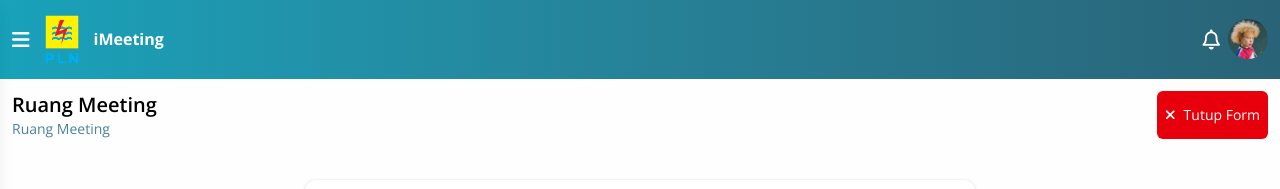
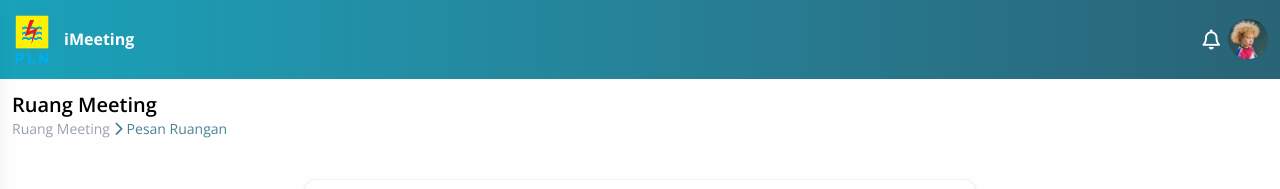
Before and after one commit to injanisgg/pln-icon-task, a React (Vite) app: page /form in a window 1280 px wide. Both pictures are taken after a click on the button "Pesan Ruangan". Shown: the top 189 px of the page. Built offline with nearby package versions, Linux system fonts and the light colour scheme; no server answers.

Commit message:
`Refactor UI components and layout for improved responsiveness and accessibility`

```diff
--- a/src/components/DashboardCard.jsx
+++ b/src/components/DashboardCard.jsx
@@ -26,7 +26,7 @@ export default function DashboardCard({ room, officeName }) {
   );
 
   return (
-    <div className="p-4 rounded-lg shadow-sm bg-[#F2F2F2] w-80">
+    <div className="p-4 rounded-lg shadow-sm bg-[#F2F2F2] w-full">
       <h3 className="text-sm text-gray-600">{room.roomName}</h3>
 
       {/* Donut chart persentase */}
--- a/src/components/FormBooking.jsx
+++ b/src/components/FormBooking.jsx
@@ -23,6 +23,9 @@ export default function FormBooking() {
   const [totalCost, setTotalCost] = useState(0);
   const [errors, setErrors] = useState({});
   const [showPopUp, setShowPopUp] = useState(false);
+
+  // cek apakah semua field sudah diisi
+  const isFormValid = unit && room && capacity && date && startTime && endTime && participants && consumptions && totalCost;
 
   // fetch master data
   useEffect(() => {
@@ -88,33 +91,14 @@ export default function FormBooking() {
     }
 
     setErrors(newErrors);
-    return Object.keys(newErrors).length === 0; // valid kalau ga ada error
+    return Object.keys(newErrors).length === 0;
   };
 
   // handlesubmit
   const handleSubmit = (e) => {
     e.preventDefault();
 
-    const parsedParticipants = Number(participants);
-    if (isNaN(parsedParticipants) || parsedParticipants <= 0) {
-      // handle error
-      return;
-    }
-
     if (!validateForm()) return;
-
-    const bookingData = {
-        unit,
-        room,
-        capacity,
-        date: date?.toISOString(),
-        startTime,
-        endTime,
-        participants: parsedParticipants,
-        consumptions,
-        totalCost,
-    };
-
     setShowPopUp(true);
   };
 
@@ -288,13 +272,15 @@ export default function FormBooking() {
         <button
           type="button"
           onClick={() => window.location.reload()}
-          className="px-4 py-2 border rounded-lg text-red-600"
+          className="px-4 py-2 hover:border hover:rounded-lg text-red-600 font-semibold"
         >
           Batal
         </button>
         <button
           type="submit"
-          className="px-4 py-2 bg-blue-600 text-white rounded-lg"
+          disabled={!isFormValid}
+          className={`px-4 py-2 font-semibold rounded-lg
+            ${isFormValid ? 'bg-primary text-white' : 'bg-gray-300 text-gray-500 cursor-not-allowed' }`}
         >
           Simpan
         </button>
--- a/src/components/Navbar.jsx
+++ b/src/components/Navbar.jsx
@@ -21,7 +21,9 @@ export default function Navbar({ onOpen }) {
       : <header className='bg-gradient-to-r from-first-blue to-second-blue p-3 text-white'>
           <div className="flex justify-between">
             <span className='flex items-center gap-3'>
-                <button onClick={onOpen} className="fa-solid fa-bars fa-lg"></button>
+                <button onClick={onOpen} className="block md:hidden">
+                  <i className="fa-solid fa-bars fa-lg"></i>
+                </button>
                 <img src={PLN_LOGO} alt="PLN LOGO" className='w-10' />
                 <h2 className='font-bold'>iMeeting</h2>
             </span>
--- a/src/pages/DashboardPage.jsx
+++ b/src/pages/DashboardPage.jsx
@@ -52,12 +52,12 @@ export default function DashboardPage() {
         {summary.map((unit, index) => (
           <div key={index}>
             {/* Unit Title */}
-            <h2 className="text-lg font-bold text-gray-500 mb-4 flex justify-center items-center gap-2">
+            <h2 className="text-lg font-bold text-gray-500 mb-4 flex justify-center md:justify-start items-center gap-2">
               <img src={Bolt} alt="bold" className="w-12" /> {unit.officeName}
             </h2>
 
             {/* Cards Grid */}
-            <div className="grid grid-cols-1 place-items-center sm:grid-cols-2 md:grid-cols-3 lg:grid-cols-4 gap-4">
+            <div className="grid grid-cols-1 place-items-center md:grid-cols-3 lg:grid-cols-4 gap-4">
               {unit.detailSummary.map((room, idxRoom) => (
                 <DashboardCard
                   key={idxRoom}
--- a/src/pages/FormPage.jsx
+++ b/src/pages/FormPage.jsx
@@ -2,11 +2,16 @@ import React, { useState } from 'react'
 import FormBooking from '../components/FormBooking'
 
 function FormPage() {
-  const [showFrom, setShowForm] = useState(false);
+  const [showForm, setShowForm] = useState(false);
 
   const handleButtonForm = () => {
-    setShowForm(prev => !prev)
-  }
+    setShowForm(true);
+  };
+
+  // dipanggil saat form submit atau batal
+  const handleCloseForm = () => {
+    setShowForm(false);
+  };
 
   return (
     <div className='p-3'>
@@ -14,16 +19,30 @@ function FormPage() {
       <div className="flex justify-between">
         <span>
           <h1 className='text-xl font-semibold'>Ruang Meeting</h1>
-          <p className='text-primary text-sm'>Ruang Meeting</p>
+          <span className='flex gap-1 items-center'>
+            <p className={`text-sm ${showForm ? 'text-gray-400' : 'text-primary'}`}>Ruang Meeting</p>
+            {showForm &&
+              <>
+                <i className='fa-solid fa-chevron-right fa-sm text-primary'></i>
+                <p className='text-sm text-primary'>Pesan Ruangan</p>
+              </>
+            }
+          </span>
         </span>
-        <button onClick={handleButtonForm} className={`flex items-center gap-2 text-white ${showFrom ? 'bg-red-600' : 'bg-primary'} p-2 rounded-md text-sm`}>
-          {showFrom ? <i className="fa-solid fa-xmark"></i> : <i className="fa-solid fa-plus"></i>}
-          {showFrom ? 'Tutup Form' : 'Pesan Ruangan'}
-        </button>
+
+        {!showForm && (
+          <button
+            onClick={handleButtonForm}
+            className='flex items-center gap-2 text-white bg-primary p-2 rounded-md text-sm'
+          >
+            <i className="fa-solid fa-plus"></i>
+            Pesan Ruangan
+          </button>
+        )}
       </div>
 
       {/* Form */}
-      {showFrom && <FormBooking />}
+      {showForm && <FormBooking onClose={handleCloseForm} />}
     </div>
   )
 }
```
